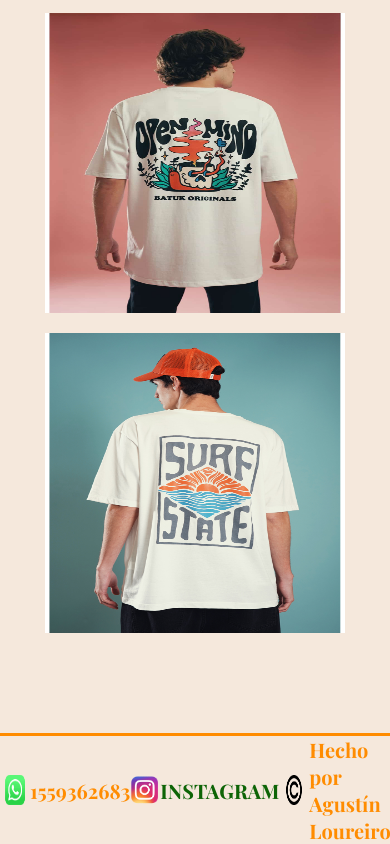
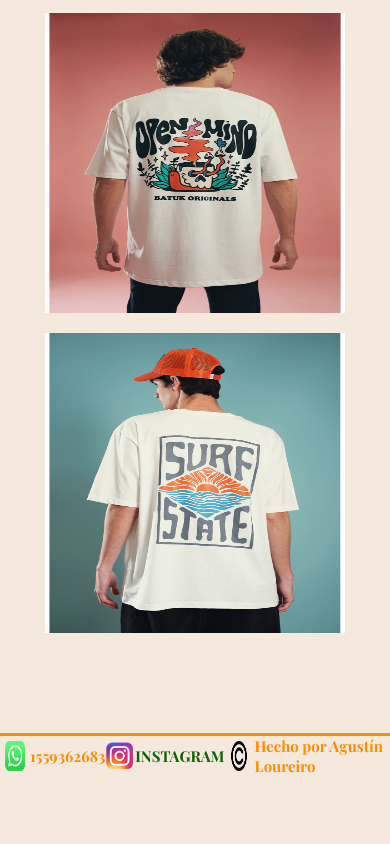
Before and after one commit to AgusLoureiro/ProyectoFinal, a plain HTML site: page index.html in a window 390 px wide. Shown: the part 3361-4205 px from the top of the page. After the commit the page ends 4137 px from the top, so only its background shows below. Drawn offline with nearby package versions, Linux system fonts and the light colour scheme.

Commit message:
ahora sí

```diff
--- a/CSS/Estilo.css
+++ b/CSS/Estilo.css
@@ -224,9 +224,7 @@ main{grid-area: main;}
 /* mediaquery index */
 
 @media only screen and (max-width: 768px){
-	html{max-width: 100%;
-		overflow: hidden;
-	}
+	html{max-width: 100%;}
 	body {background-color: rgb(245, 232, 220)}
 	img{max-width: 100%;}
 .grid{
@@ -288,6 +286,7 @@ main{grid-area: main;}
 }
 
 .esteticaTexto{
+	margin: 0 2rem 0 2rem;
 	font-size: 2rem;
 	line-height: 20px;
 }
@@ -328,10 +327,10 @@ main{grid-area: main;}
 }
 
 .footerGrid a{
-	font-size: 2rem;
+	font-size: 1.5rem;
 }
 .footerGrid p{
-	font-size: 2rem;
+	font-size: 1.5rem;
 }
  /* galeria */
 
```
